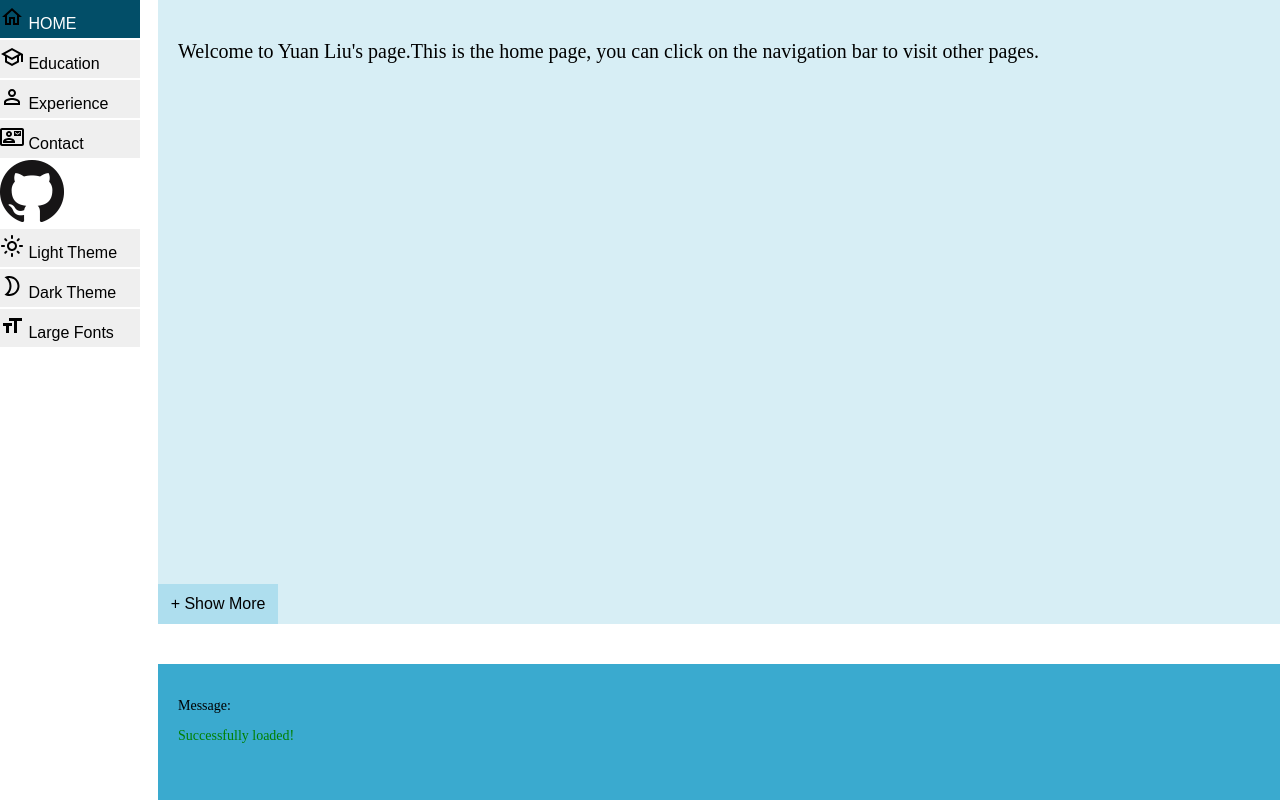
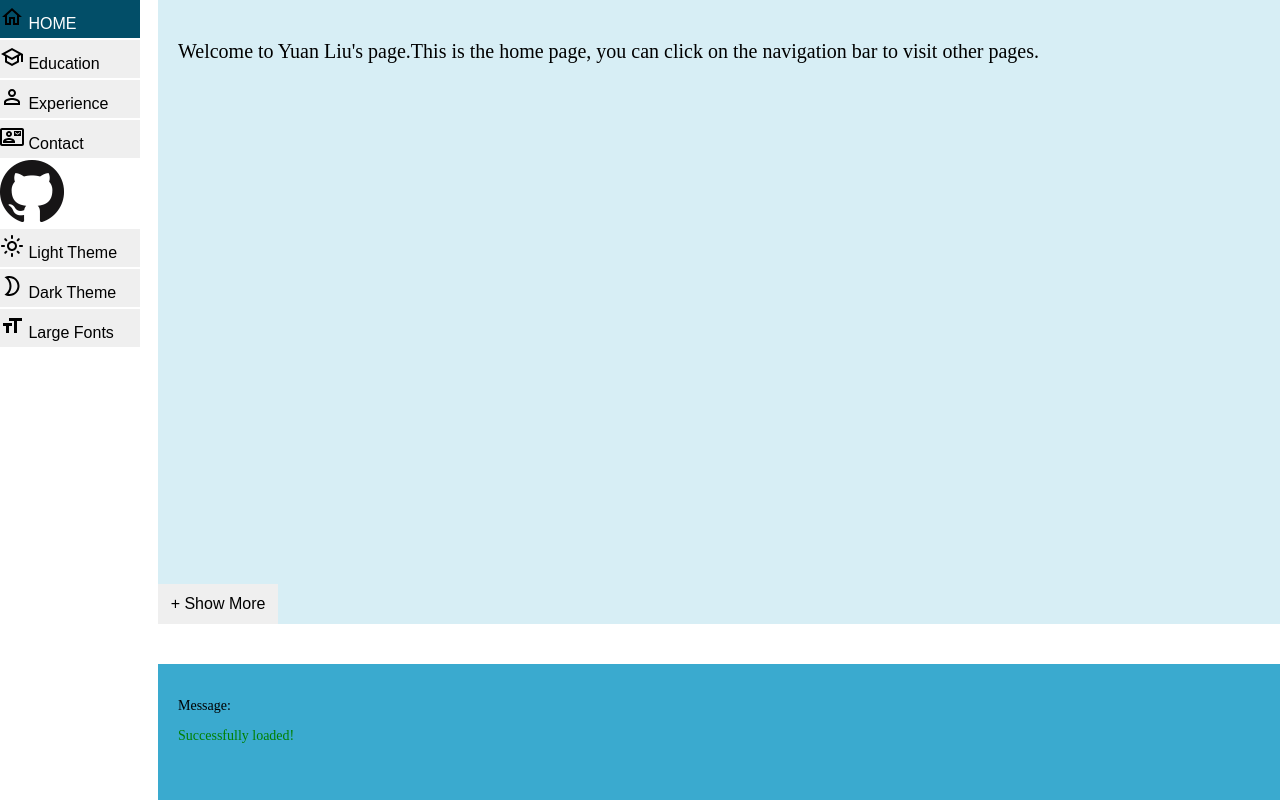
Before and after one commit to carolyuanliu/MyPage, a PHP site: page / in a window 1280 px wide. Run offline with PHP 8.4, Linux system fonts and the light colour scheme.

Commit message:
Update light.css

```diff
--- a/styleSheets/light.css
+++ b/styleSheets/light.css
@@ -63,7 +63,7 @@
     height: 40px;
     width: 120px;
     font-size: 16px;
-    background-color: #aedeee;
+    /* background-color: #aedeee; */
   }
   button:hover {
     background-color:  #024E68;
```
